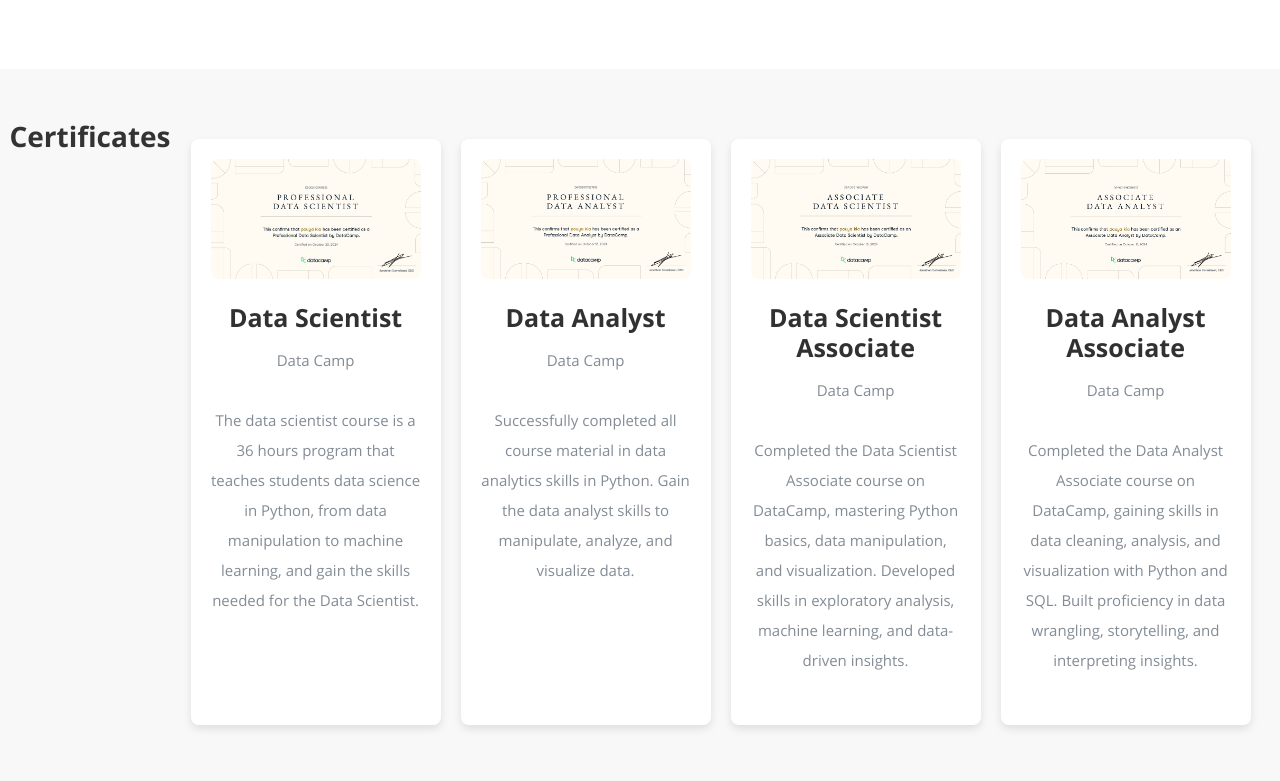
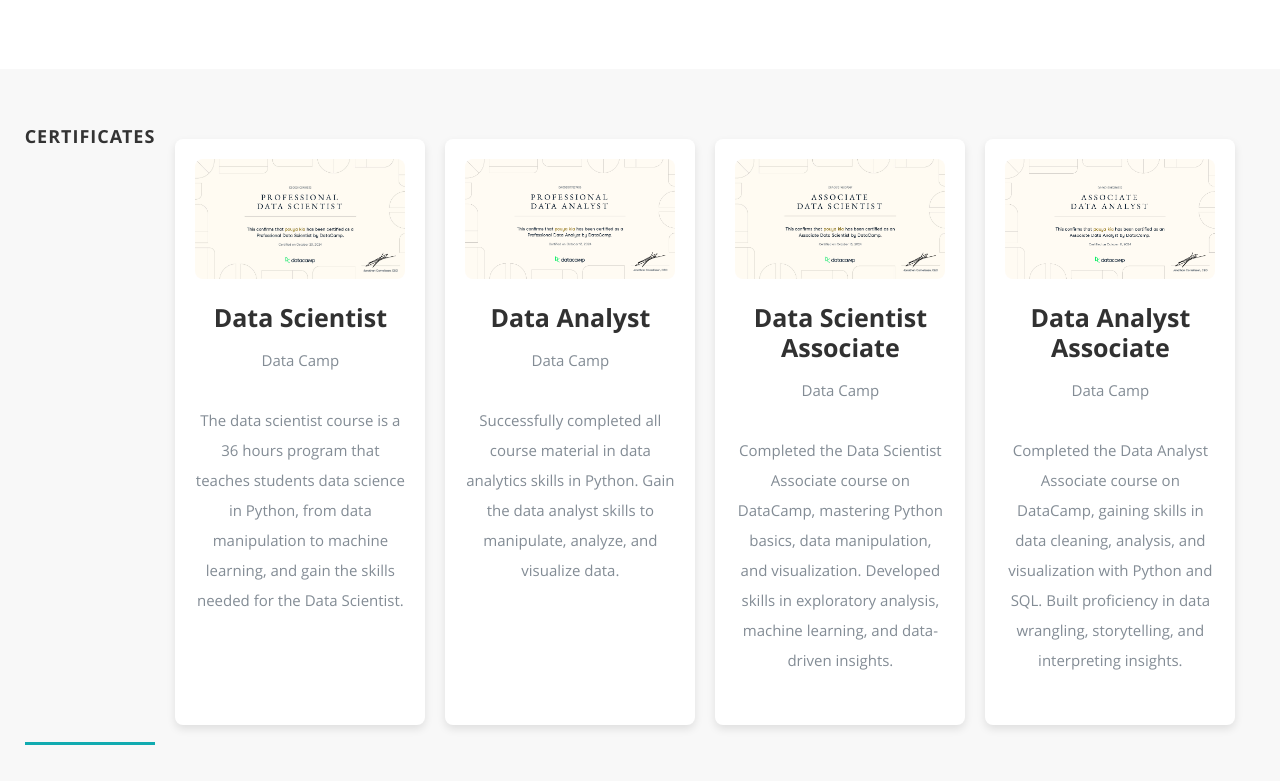
Before and after one commit to pouya-kia/pouya-kia.github.io, a plain HTML site: page index.html in a window 1280 px wide. Shown: the part 2459-3240 px from the top of the page. Drawn offline with nearby package versions, Linux system fonts and the light colour scheme.

Commit message:
locate of certificate

```diff
--- a/css/layout.css
+++ b/css/layout.css
@@ -980,10 +980,14 @@
 }
 
 .certificate-title {
-    text-align: center;
-    font-size: 28px;
-    font-family: 'opensans-bold', sans-serif; /* or another font you prefer */
+    display: inline-block;
+    text-transform: uppercase;
+    font-weight: bold;
+    font-size: 18px;
     color: #333;
+    letter-spacing: 1px;
+    border-bottom: 3px solid #11ABB0;
+    padding-bottom: 6px;
     margin-bottom: 20px;
 }
 
```
